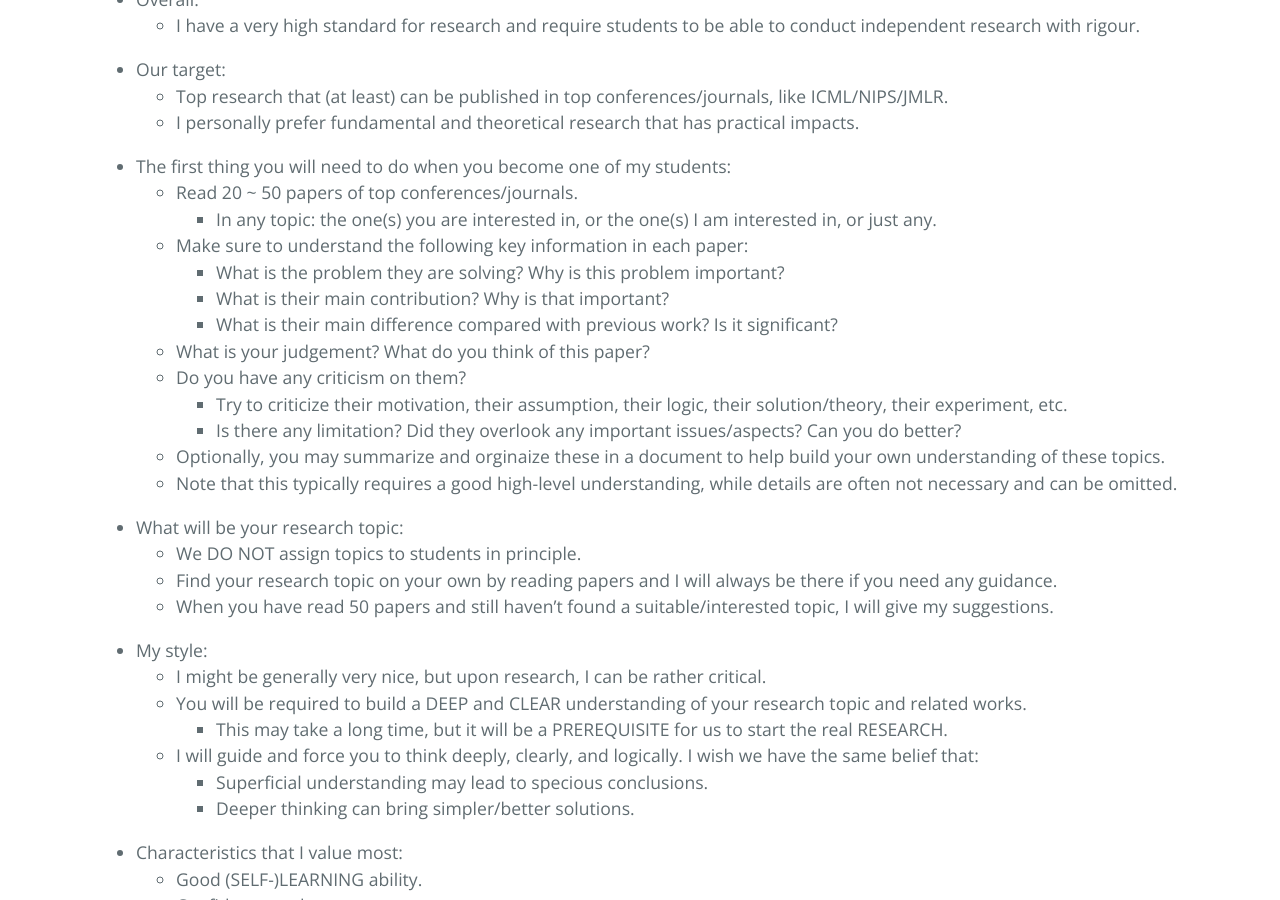
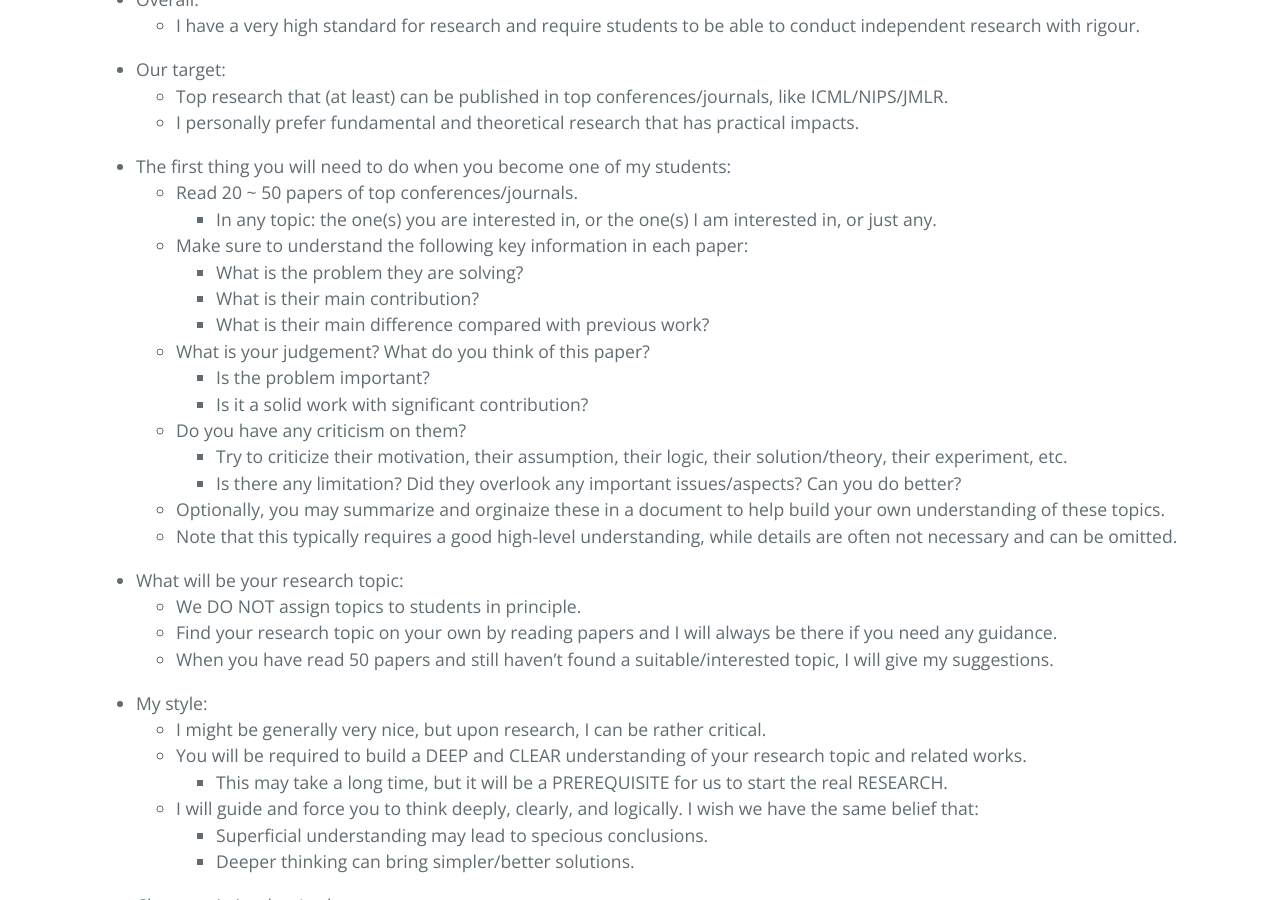
Before and after one commit to ZhimingZhou/zhimingzhou.github.io, a Jekyll site: the page built from _posts/2021-10-11-Prospective-Students.md, in a window 1280 px wide and 900 px high, scrolled down 476 px. Built offline with Jekyll 4.4.1, drawn with Linux system fonts in a browser that asks for light colours; comment, search, counter and statistics services are not loaded.

Commit message:
Update 2021-10-11-Prospective-Students.md

```diff
--- a/_posts/2021-10-11-Prospective-Students.md
+++ b/_posts/2021-10-11-Prospective-Students.md
@@ -22,10 +22,12 @@ I’m looking for talented students with enthusiasm for fundamental research in
 	- Read 20 ~ 50 papers of top conferences/journals.
 		- In any topic: the one(s) you are interested in, or the one(s) I am interested in, or just any.
 	- Make sure to understand the following key information in each paper:
-		- What is the problem they are solving? Why is this problem important?
-		- What is their main contribution? Why is that important?
-		- What is their main difference compared with previous work? Is it significant?
+		- What is the problem they are solving?
+		- What is their main contribution?
+		- What is their main difference compared with previous work?
 	- What is your judgement? What do you think of this paper?
+		- Is the problem important?
+		- Is it a solid work with significant contribution?
 	- Do you have any criticism on them?
 		- Try to criticize their motivation, their assumption, their logic, their solution/theory, their experiment, etc.
 		- Is there any limitation? Did they overlook any important issues/aspects? Can you do better?
```
